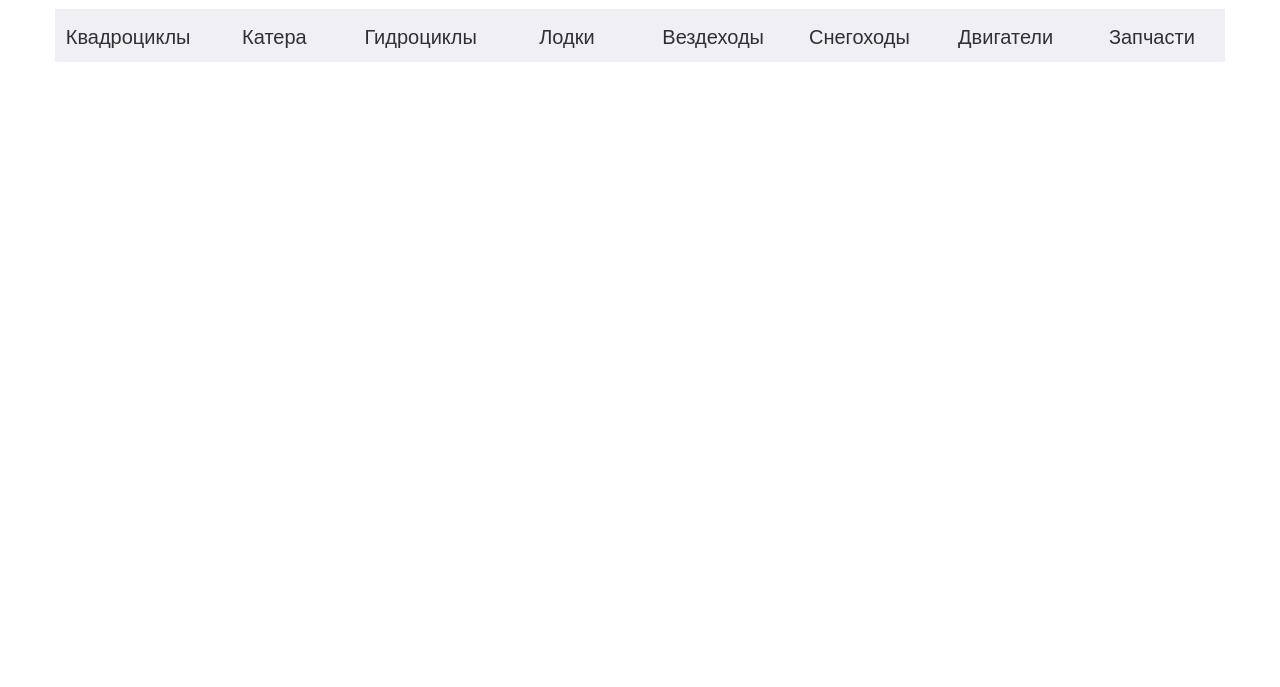
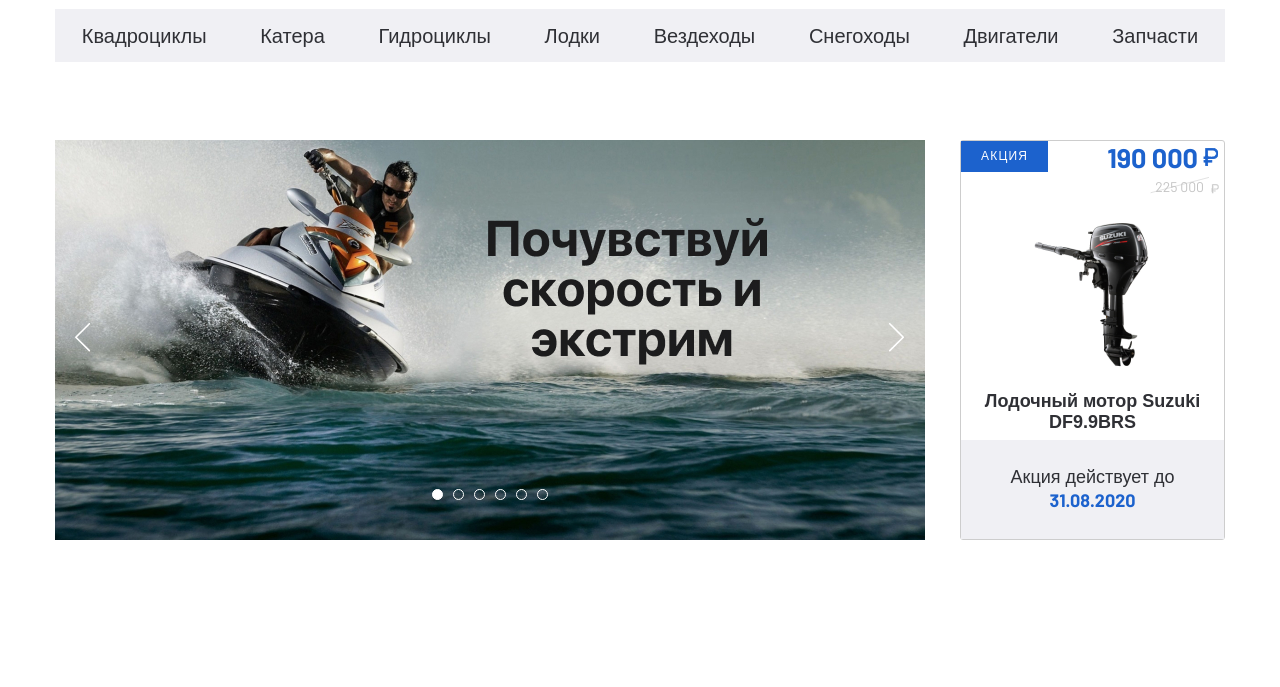
Before and after one commit to medjidovNariman/gidro, a plain HTML site: page index.html in a window 1280 px wide. Shown: the part 113-800 px from the top of the page. Drawn offline with nearby package versions, Linux system fonts and the light colour scheme.

Commit message:
banner-section

```diff
--- a/css/style.css
+++ b/css/style.css
@@ -8,6 +8,9 @@ html{
 a{
   text-decoration: none;
   color: inherit;
+}
+p{
+  margin: 0;
 }
 ul,li{
   margin: 0;
@@ -101,18 +104,11 @@ body{
   align-items: center;
   min-height: 53px;
 }
-
-.menu-categories__item{
+.menu-categories__link{
   position: relative;
-}
-.menu-categories__link{
   transition: all .3s;
   font-weight: 400;
   padding: 15px 0 14px;
-  position: absolute;
-  top: 50%;
-  left: 50%;
-  transform: translate(-50%, -50%);
 }
 .menu-categories__link::before{
   content: "";
@@ -133,3 +129,159 @@ body{
   right: auto;
   left: 0;
 }
+
+.banner-section__inner{
+  display: flex;
+  justify-content: space-between;
+  align-items: flex-start;
+}
+.banner-section__slider{
+  max-width: 870px;
+}
+.banner-section__slider-btn{
+  position: absolute;
+  top: 50%;
+  transform: translateY(-50%);
+  background-color: transparent;
+  cursor: pointer;
+  border: none;
+  padding: 0;
+  margin: 0;
+  z-index: 5;
+}
+.banner-section__slider-btn-prev{
+  left: 20px;
+}
+.banner-section__slider-btn-next{
+  right: 20px;
+}
+.slick-dots{
+  position: absolute;
+  bottom: 40px;
+  left: 0;
+  right: 0;
+  text-align: center;
+}
+.slick-dots li{
+  display: inline-block;
+  padding: 0 5px;
+}
+.slick-dots button{
+  padding: 0;
+  margin: 0;
+  font-size: 0;
+  width: 11px;
+  height: 11px;
+  background-color: transparent;
+  cursor: pointer;
+  border: 1px solid #fff;
+  border-radius: 50%;
+}
+.slick-active button{
+  background-color: #fff;
+}
+
+.sale-item{
+  /* display: flex;
+  align-content: space-between;
+  flex-direction: column;
+  justify-content: space-between;  */
+  max-width:  265px;
+  text-align: center;
+  border: 1px solid #cdcdcd;
+  border-radius: 3px;
+}
+.sale-item__top{
+  display: flex;
+  justify-content: space-between;
+  align-items: flex-start;
+  margin-bottom: 7px;
+}
+.sale-item__info{
+  color: #fff;
+  background-color: #1C62CD;
+  padding: 8px 20px;
+  text-transform: uppercase;
+  font-size: 12px;
+  line-height: 15px;
+  letter-spacing: 0.1em;
+}
+.price{
+  position: relative;
+  font-family: 'Barlow', sans-serif;
+}
+.sale-item__price{
+  text-align: right;
+}
+.sale-item__price-new{
+  display: flex;
+  align-items: center;
+  font-size: 27px;
+  line-height: 32px;
+  color: #1C62CD;
+  font-weight: 700;
+  margin-right: 6px;
+  padding-right: 20px;
+}
+.sale-item__price-new::after{
+  content: '';
+  background-image: url('../images/icons-price.svg');
+  position: absolute;
+  right: 0;
+  width: 15px;
+  height: 18px;
+
+}
+.sale-item__price-old{
+  font-weight: 400;
+  font-size: 14px;
+  line-height: 17px;
+  color: #C4C4C4;
+  margin-right: 15px;
+  background-image: url('../images/old-line.svg');
+  padding: 2px 5px;
+  background-repeat: no-repeat;
+  display: inline-block;
+}
+.sale-item__price-old::after{
+  content: '';
+  background-image: url('../images/icons-price-old.svg');
+  position: absolute;
+  right: -10px;
+  top: 8px;
+  width: 8px;
+  height: 10px;
+}
+.sale-item__footer{
+  display: block;
+  background-color: #f0f0f4;
+  padding: 27px 20px 26px 20px;
+  font-size: 18px;
+  line-height: 21px;
+  text-align: center;
+}
+.sale-item__footer span{
+  display: block;
+  font-family: 'Barlow', sans-serif;
+  font-weight: 700;
+  color: #1C62CD;
+  font-size: 18px;
+  line-height: 25px;
+  text-align: center;
+}
+.sale-item__title{
+  font-family:'SFProDisplay-Bold', sans-serif;
+  font-weight: bold;
+  font-size: 18px;
+  line-height: 21px;
+  text-align: center;
+  margin-bottom: 7px;
+}
+.sale-item__img{
+  object-fit: contain;
+  margin-bottom: 5px;
+}
+.banner-section__slider-img{
+  object-fit: cover;
+  min-height: 400px;
+}
--- a/index.html
+++ b/index.html
@@ -8,6 +8,7 @@
   <link rel="stylesheet" href="css/normalize.css">
   <link rel="stylesheet" href="css/slick.css">
   <link rel="stylesheet" href="css/fonts.css">
+  <link href="https://fonts.googleapis.com/css2?family=Barlow:wght@400;700&display=swap" rel="stylesheet">
   <link rel="stylesheet" href="css/style.css">
 </head>
 <body>
@@ -62,6 +63,60 @@
     </div>
   </header>
 
+  <section class="banner-section">
+    <div class="container">
+      <div class="banner-section__inner">
+        <div class="banner-section__slider">
+
+          <a href="#" class="banner-section__slider-item">
+            <img class="banner-section__slider-img" src="images/banner-slider.jpg" alt="">
+          </a>
+
+          <a href="#" class="banner-section__slider-item">
+            <img class="banner-section__slider-img" src="images/banner-slider.jpg" alt="">
+          </a>
+
+          <a href="#" class="banner-section__slider-item">
+            <img class="banner-section__slider-img" src="images/banner-slider.jpg" alt="">
+          </a>
+
+          <a href="#" class="banner-section__slider-item">
+            <img class="banner-section__slider-img" src="images/banner-slider.jpg" alt="">
+          </a>
+
+          <a href="#" class="banner-section__slider-item">
+            <img class="banner-section__slider-img" src="images/banner-slider.jpg" alt="">
+          </a>
+
+          <a href="#" class="banner-section__slider-item">
+            <img class="banner-section__slider-img" src="images/banner-slider.jpg" alt="">
+          </a>
+
+        </div>
+        <a class="banner-section__item sale-item" href="#">
+          <div class="sale-item__top">
+            <p class="sale-item__info">
+              Акция
+            </p>
+              <div class="sale-item__price">
+                <div class="price sale-item__price-new">190 000</div>
+                <div class="price sale-item__price-old">225 000</div>
+              </div>
+          </div>
+          <img class="sale-item__img" src="images/content/sale-1.png" alt="" >
+          <h5 class="sale-item__title">
+            Лодочный мотор Suzuki DF9.9BRS
+          </h5>
+          <p class="sale-item__footer">
+            Акция действует до
+            <span>31.08.2020</span>
+          </p>
+        </a>
+
+      </div>
+    </div>
+  </section>
+
 
   <script src="https://code.jquery.com/jquery-3.6.0.js" integrity="sha256-H+K7U5CnXl1h5ywQfKtSj8PCmoN9aaq30gDh27Xc0jk=" crossorigin="anonymous"></script>
   <script src="js/slick.min.js"></script>
--- a/js/main.js
+++ b/js/main.js
@@ -0,0 +1,7 @@
+$(function(){
+  $('.banner-section__slider').slick({
+    dots: true,
+    prevArrow: '<button class="banner-section__slider-btn banner-section__slider-btn-prev"><img src="images/arrow-left.svg" alt=""></button>',
+    nextArrow: '<button class="banner-section__slider-btn banner-section__slider-btn-next"><img src="images/arrow-right.svg" alt=""></button>'
+  });
+})
```
Also changed, not shown: images/arrow-left.svg (added), images/arrow-right.svg (added), images/banner-slider.jpg (added), images/content/sale-1.png (added), images/icons-price-old.svg (added), images/icons-price.svg (added), images/old-line.svg (added).
